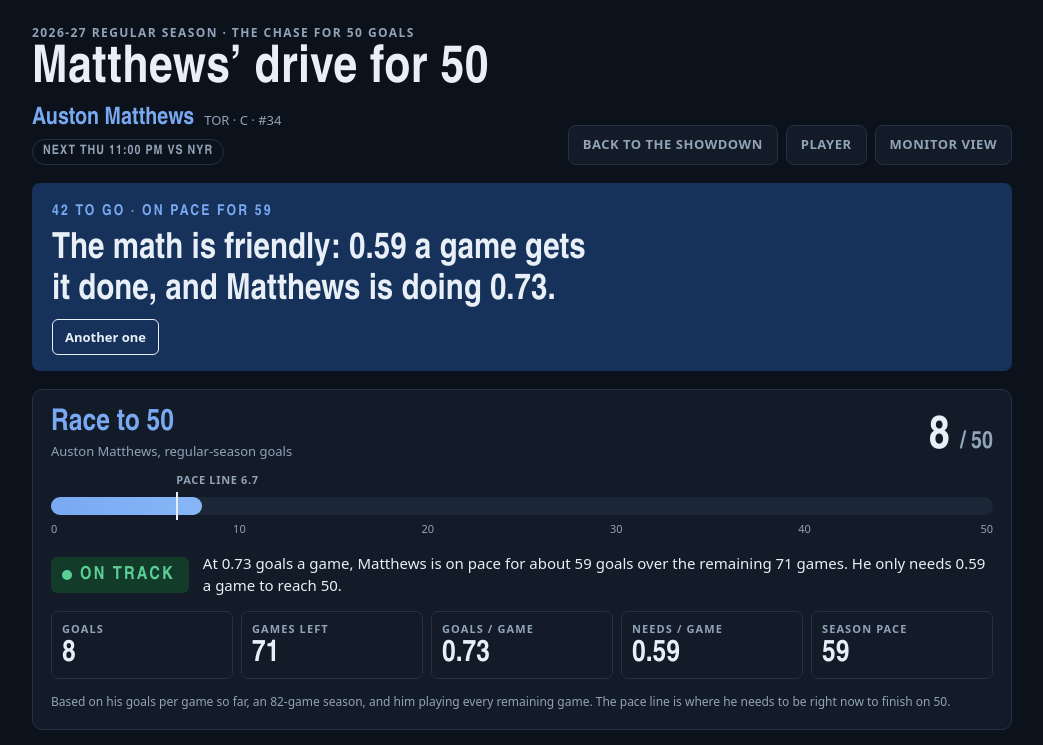
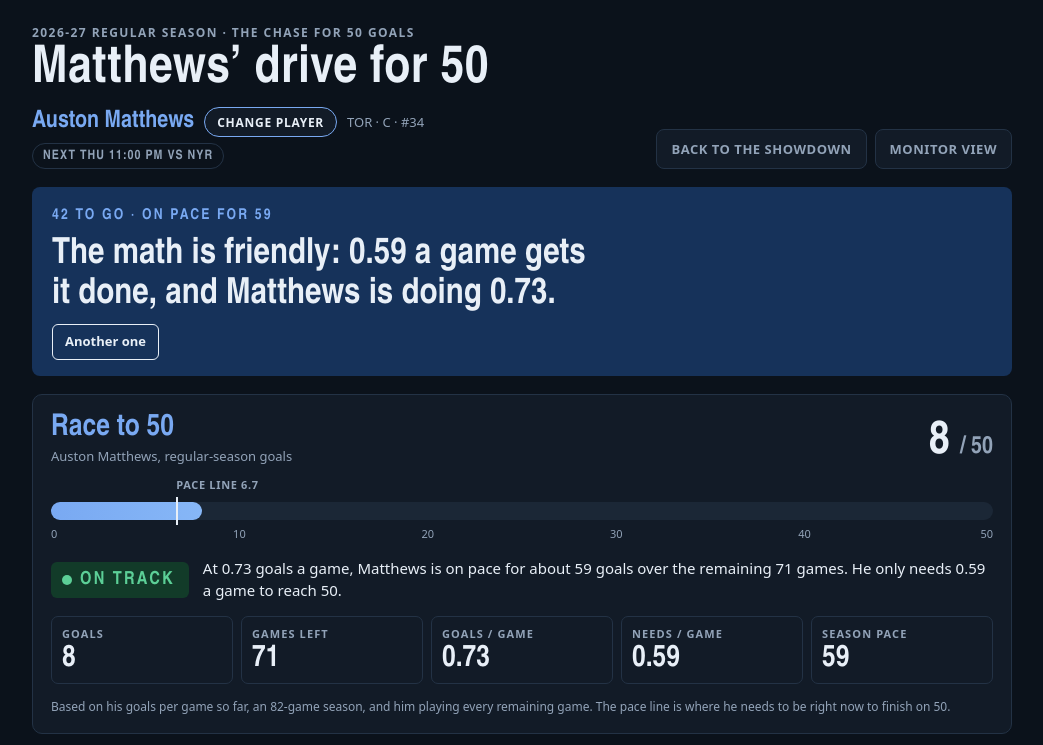
Before and after one commit to mvasheeN2N/am34goals, a plain HTML site: page drive50.html in a window 1280 px wide. Shown: the top 745 px of the page, without its empty margins (118-1161 px from the left). Drawn offline with Linux system fonts and the light colour scheme.

Commit message:
Add files via upload

```diff
--- a/drive50.html
+++ b/drive50.html
@@ -501,6 +501,9 @@
 .meta .pn{font-family:var(--font-display);font-weight:700;font-size:24px;line-height:1.05;color:var(--mat);white-space:nowrap}
 .meta .pt{color:var(--muted);font-size:13px;white-space:nowrap}
 .meta .gm{margin-top:0}
+.chg{font:inherit;font-weight:600;font-size:12px;letter-spacing:.06em;text-transform:uppercase;color:var(--ink);background:var(--surface);border:1px solid var(--mat);border-radius:999px;padding:0 12px;min-height:30px;cursor:pointer;white-space:nowrap;flex:none}
+.chg:hover{background:var(--mat-soft)}
+.chg:focus-visible{outline:2px solid var(--mat);outline-offset:2px}
 .track{--glowc:color-mix(in srgb,var(--gold) 40%,transparent)}
 .track.done{border-color:var(--gold);box-shadow:inset 0 0 28px var(--glowc)}
 .panel{background:var(--surface);border:1px solid var(--line);border-radius:10px;padding:18px;display:flex;flex-direction:column;gap:8px;min-width:0}
@@ -532,6 +535,7 @@
   html.tv .facts{grid-template-columns:repeat(6,minmax(0,1fr))}
   html.tv .meta .pn{font-size:clamp(14px,2.6vh,30px)}
   html.tv .meta .pt{font-size:clamp(10px,1.5vh,16px)}
+  html.tv .chg{min-height:clamp(20px,3vh,32px);font-size:clamp(9px,1.4vh,14px);padding:0 .9vw}
   html.tv #pace{grid-column:1;grid-row:5}
   html.tv #miles{grid-column:2;grid-row:5}
   html.tv .panel{padding:1.2vh 1.2vw;gap:.6vh;min-height:0}
@@ -575,7 +579,6 @@
     </div>
     <div class="ctrls">
       <a class="mon" id="navlink" href="index.html" hidden>Back to the showdown</a>
-      <button type="button" class="mon" id="pickbtn" hidden>Player</button>
       <button type="button" class="mon" id="tvbtn" aria-pressed="false">Monitor view</button>
     </div>
   </header>
@@ -1148,7 +1151,7 @@
     document.title = possessive(N) + ' drive for 50';
     var gb = gameBadge(p);
     gameRowOn = !!gb;
-    $('#meta').innerHTML = '<div class="nm"><strong class="pn">' + esc(p.name) + '</strong><span class="pt">' + esc([p.abbr, p.pos, p.num ? '#' + p.num : ''].filter(Boolean).join(' · ')) + '</span>' + highlightHtml(p, s) + '</div>' + (gb ? gameRowHtml(p) : '');
+    $('#meta').innerHTML = '<div class="nm"><strong class="pn">' + esc(p.name) + '</strong>' + (HOSTED && window.Pick ? '<button type="button" class="chg" id="pickbtn">Change Player</button>' : '') + '<span class="pt">' + esc([p.abbr, p.pos, p.num ? '#' + p.num : ''].filter(Boolean).join(' · ')) + '</span>' + highlightHtml(p, s) + '</div>' + (gb ? gameRowHtml(p) : '');
     renderTrack(s, p);
     $('#track').className = 'track' + (state === 'done' ? ' done' : '');
 
@@ -1204,11 +1207,11 @@
     if (c) document.documentElement.style.setProperty('--ctrlw', Math.ceil(c.getBoundingClientRect().width) + 'px');
   }
   if (HOSTED && window.Pick){
-    $('#pickbtn').hidden = false;
     $('#navlink').hidden = false;
     var sv = window.Pick.saved();
     if (sv.d1 && sv.d1.id){ custom = { nhlId:sv.d1.id, name:sv.d1.name }; window.Pick.loadPlayer(sv.d1.id).then(function(pl){ custom = pl; seen = null; render(); }, function(){}); }
-    $('#pickbtn').addEventListener('click', function(){
+    $('#meta').addEventListener('click', function(ev){
+      if (!ev.target.closest || !ev.target.closest('#pickbtn')) return;
       window.Pick.open({
         title:'Choose the player to follow',
         extras:function(){ return DATA.extras || []; },
```
Also changed, not shown: index.html (+1 -1 lines).
